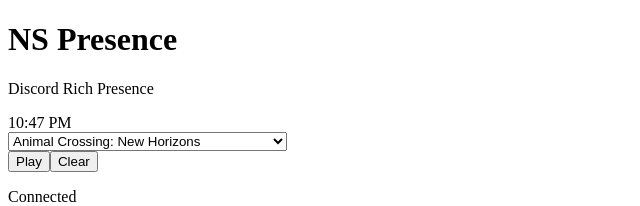
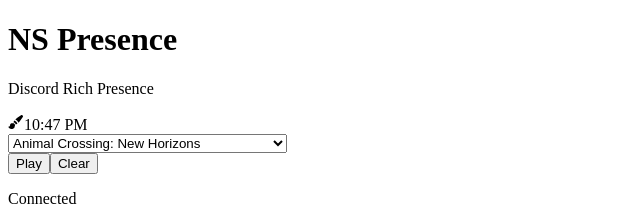
Before and after one commit to Olly-Codes/ns-presence, a React (Vite) app: page / in a window 1280 px wide. Shown: the top 206 px of the page, without its empty margins (0-640 px from the left). Built offline with nearby package versions, Linux system fonts and the light colour scheme.

Commit message:
feat: add and import react-icons

```diff
--- a/src/components/Header.jsx
+++ b/src/components/Header.jsx
@@ -1,3 +1,4 @@
+import { HiPaintBrush } from "react-icons/hi2"
 import DigitalClock from "./DigitalClock";
 
 const Header = () => {
@@ -8,7 +9,9 @@
                 <p>Discord Rich Presence</p>
             </div>
             <div className="header-extra">
-                <span className="themes-icon"></span>
+                <span className="themes-icon">
+                    <HiPaintBrush />
+                </span>
                 <DigitalClock />
             </div>
         </header>
```
Also changed, not shown: package.json (+5 -4 lines), 1 other file (tests, documents, lock files or other folders).
